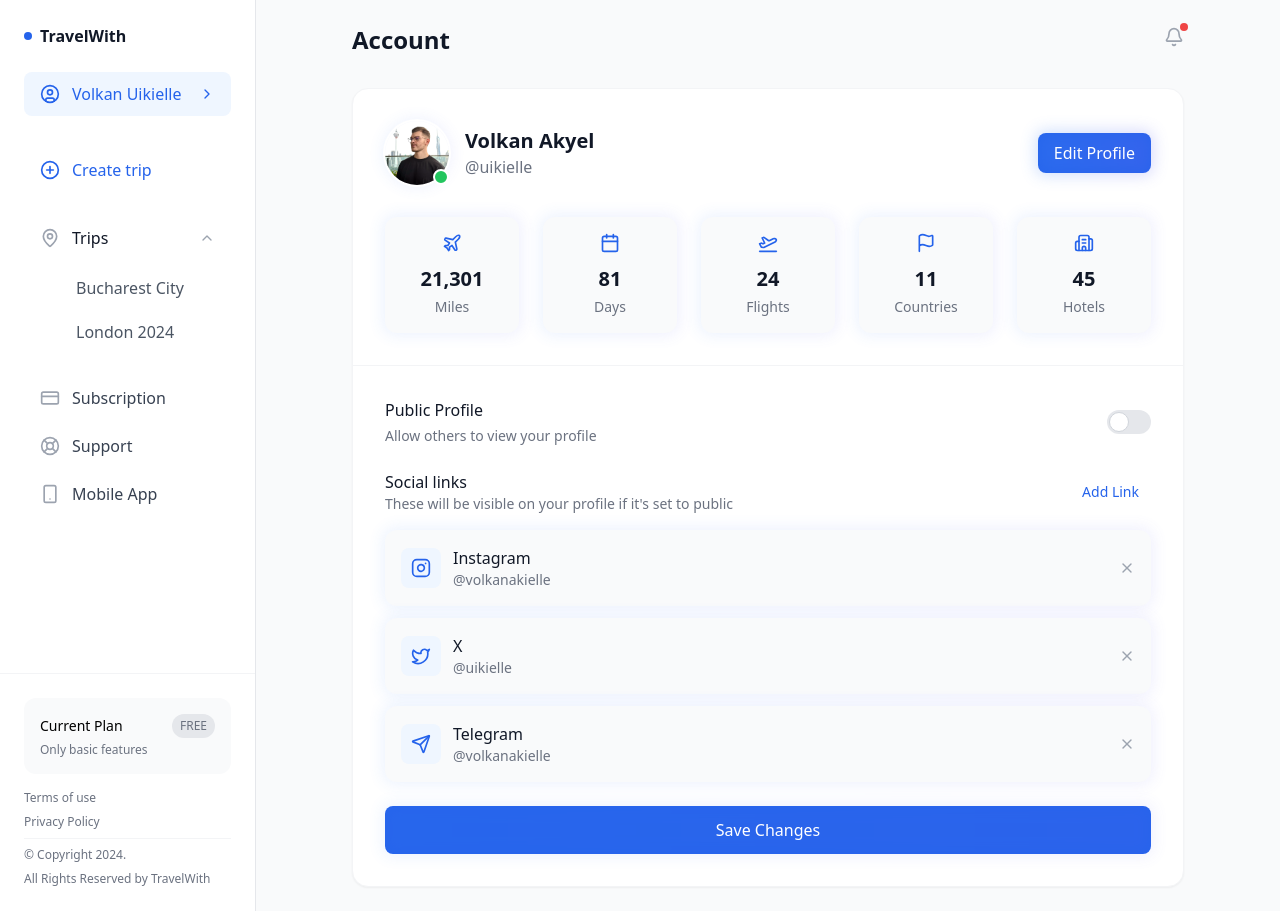
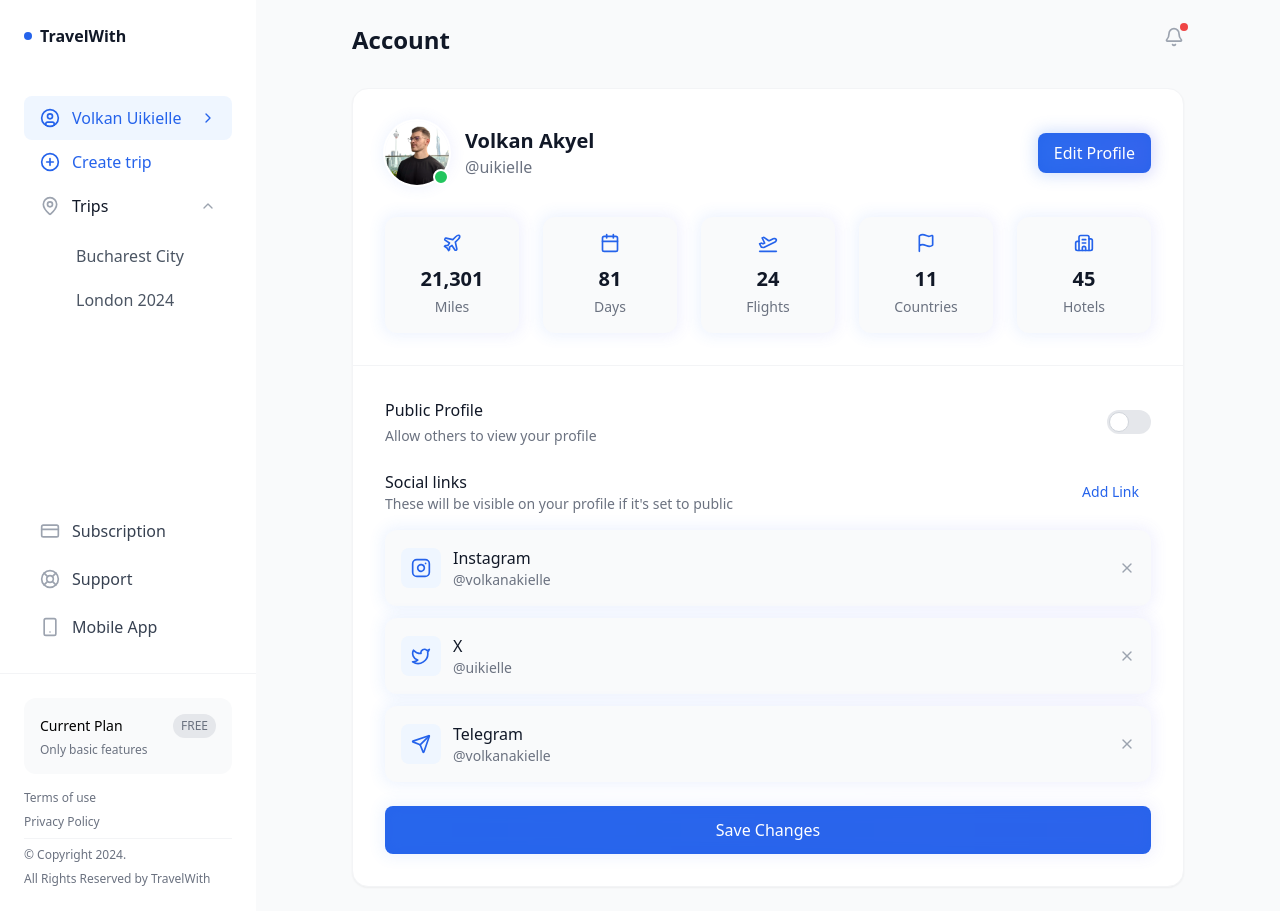
Before and after one commit to volkanakyel/travel-story, a Nuxt app: page / in a window 1280 px wide. Built offline with nearby package versions, Linux system fonts and the light colour scheme.

Commit message:
realign sidebar matching user Mockup

```diff
--- a/components/AppSidebar.vue
+++ b/components/AppSidebar.vue
@@ -1,6 +1,6 @@
 <template>
   <aside
-    class="fixed md:static inset-y-0 left-0 z-20 flex flex-col w-64 bg-white border-r border-gray-200 transform transition-transform duration-300 ease-in-out"
+    class="fixed md:static inset-y-0 left-0 z-20 flex flex-col w-64 bg-white transform transition-transform duration-300 ease-in-out"
     :class="{
       'translate-x-0': isOpen,
       '-translate-x-full md:translate-x-0': !isOpen,
@@ -19,7 +19,8 @@
       </button>
     </div>
 
-    <nav class="flex-1 px-6 pb-6 overflow-y-auto">
+    <nav class="flex flex-col justify-between h-full px-6 pb-6 overflow-y-auto">
+      <div class="mt-6">
         <div class="space-y-1">
           <button class="flex items-center w-full px-4 py-2.5 text-blue-600 bg-blue-50 rounded-lg">
             <UserCircle
@@ -33,8 +34,7 @@
             />
           </button>
         </div>
-
-      <div class="mt-8">
+        <div>
           <button
             class="flex items-center w-full px-4 py-2.5 text-blue-600 font-medium rounded-lg hover:bg-blue-50"
             @click="$emit('create-trip')"
@@ -46,8 +46,6 @@
             <span>Create trip</span>
           </button>
         </div>
-
-      <div class="mt-6">
         <button
           class="flex items-center w-full px-4 py-2.5"
           @click="isTripsOpen = !isTripsOpen"
@@ -186,12 +184,12 @@ interface Trip {
   tags: string[]
 }
 
-const props = defineProps<{
+defineProps<{
   isOpen: boolean
   trips: Trip[]
 }>()
 
-const emit = defineEmits<{
+defineEmits<{
   (e: 'toggle' | 'create-trip'): void
   (e: 'select-trip', trip: Trip): void
 }>()
```
Lines whose indentation alone changed are shown as unchanged.
